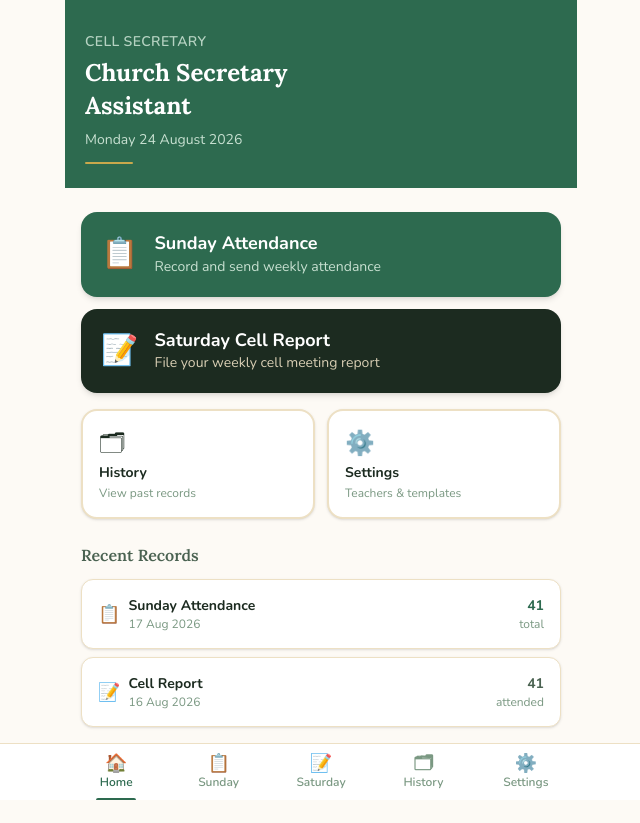
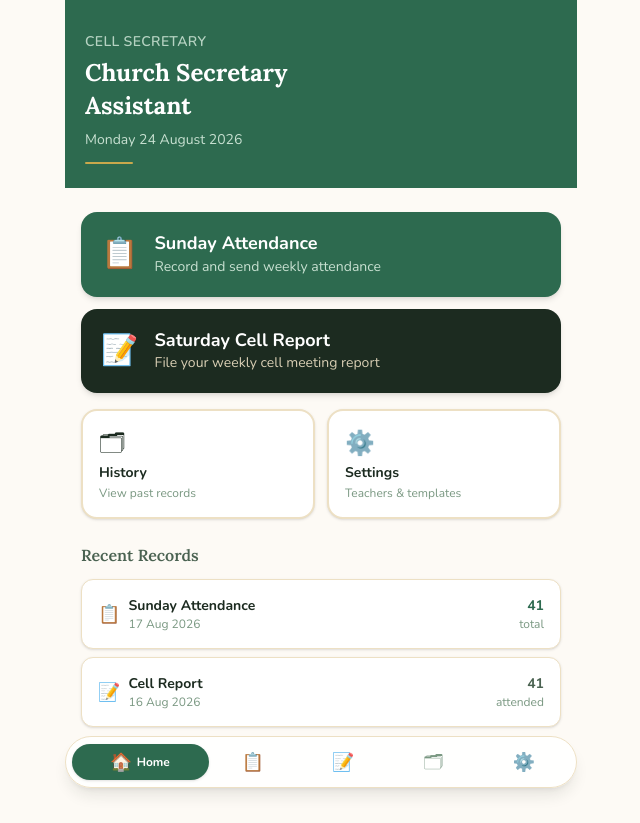
Before and after one commit to chris008123/CellConnect, a React (Vite) app: page / in a window 1280 px wide. Shown: the whole page, without its empty margins (319-959 px from the left). Built offline with nearby package versions, Linux system fonts and the light colour scheme.

Commit message:
Refined navbar

```diff
--- a/src/components/BottomNav.tsx
+++ b/src/components/BottomNav.tsx
@@ -15,8 +15,9 @@ const items: { page: Page; label: string; icon: string }[] = [
 
 export default function BottomNav({ current, onChange }: Props) {
   return (
-    <nav className="fixed bottom-0 left-0 right-0 z-50 bg-white border-t border-cream-200 safe-area-bottom">
-      <div className="flex max-w-lg mx-auto">
+    <nav className="fixed bottom-0 left-0 right-0 z-50 px-3 pb-3 safe-area-bottom pointer-events-none">
+      <div className="max-w-lg mx-auto pointer-events-auto">
+        <div className="flex items-center gap-1 bg-white/90 backdrop-blur-lg border border-cream-200 rounded-full shadow-lg shadow-bark/10 px-1.5 py-1.5">
           {items.map((item) => {
             const active = current === item.page;
             return (
@@ -25,25 +26,34 @@ export default function BottomNav({ current, onChange }: Props) {
                 onClick={() => onChange(item.page)}
                 aria-label={item.label}
                 aria-current={active ? "page" : undefined}
-              className={`flex-1 flex flex-col items-center gap-0.5 py-2.5 px-1 text-xs font-semibold transition-colors ${
+                className={`flex items-center justify-center gap-1.5 rounded-full transition-all duration-300 ease-out overflow-hidden ${
                   active
-                  ? "text-forest"
-                  : "text-bark-muted hover:text-bark-light"
+                    ? "flex-[1.6] bg-forest text-white py-2.5 px-3 shadow-sm"
+                    : "flex-1 text-bark-muted py-2.5 px-2 hover:text-bark-light hover:bg-cream-100"
                 }`}
               >
-              <span className="text-lg leading-none" aria-hidden>
+                <span
+                  className={`leading-none transition-transform duration-300 ${
+                    active ? "text-base scale-110" : "text-lg"
+                  }`}
+                  aria-hidden
+                >
                   {item.icon}
                 </span>
-              <span className={`${active ? "text-forest" : ""}`}>
+                <span
+                  className={`text-xs font-bold whitespace-nowrap transition-all duration-300 ${
+                    active
+                      ? "max-w-[80px] opacity-100 ml-0"
+                      : "max-w-0 opacity-0 ml-0"
+                  }`}
+                >
                   {item.label}
                 </span>
-              {active && (
-                <span className="absolute bottom-0 h-0.5 w-10 bg-forest rounded-t" />
-              )}
               </button>
             );
           })}
         </div>
+      </div>
     </nav>
   );
 }
```
Lines whose indentation alone changed are shown as unchanged.
